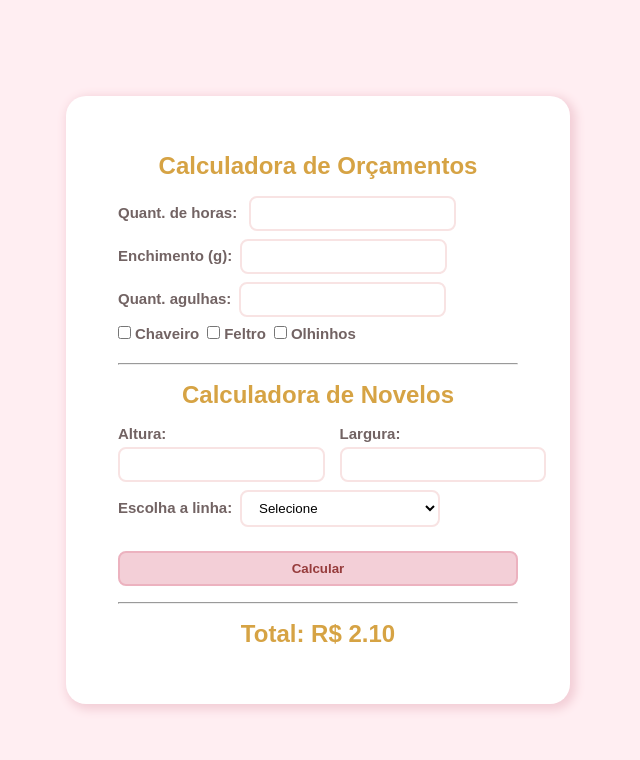
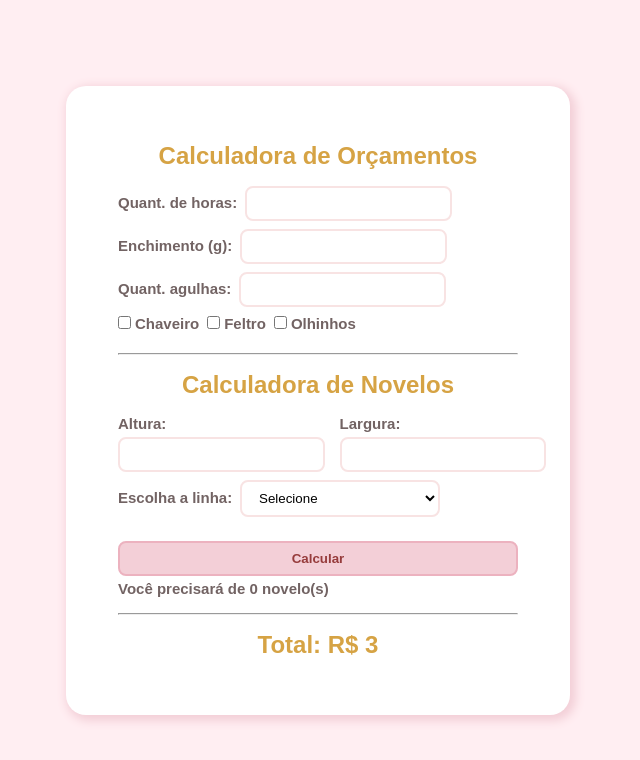
Before and after one commit to mirellanaspolini/calcularOrcamento, a React (Vite) app: page / in a window 1280 px wide. Shown: the top 760 px of the page, without its empty margins (322-962 px from the left). Built offline with nearby package versions, Linux system fonts and the light colour scheme.

Commit message:
melhorando funções

```diff
--- a/src/App.css
+++ b/src/App.css
@@ -61,7 +61,7 @@ main {
     cursor: pointer;
     display: block;
     font-weight: bold;
-    margin-top: 16px;
+    margin: 16px 0 4px;
 }
 
 .gridTamanho {
--- a/src/App.jsx
+++ b/src/App.jsx
@@ -1,6 +1,7 @@
 import { useEffect, useState } from "react";
 import "./App.css";
 import CalculadoraNovelos from "./CalculadoraNovelos";
+import CampoTexto from "./CampoTexto";
 
 function App() {
     const [valorTotal, setValorTotal] = useState(0);
@@ -22,6 +23,7 @@ function App() {
         const totalComLucro = somaTotal + somaTotal * 0.2;
         setValorTotal(totalComLucro);
     };
+
     useEffect(() => {
         calculaTotalComLucro();
     }, [
@@ -41,38 +43,26 @@ function App() {
     return (
         <main>
             <h2>Calculadora de Orçamentos</h2>
-            <fieldset>
-                <label htmlFor="quantHoras">Quant. de horas: </label>
-                <input
-                    type="number"
+            <CampoTexto
                 id="quantHoras"
+                label="Quant. de horas"
                 onChange={({ target }) => setValorTotalHoras(target.value * 8)}
             />
-            </fieldset>
-            <fieldset>
-                <label htmlFor="quantEnchimento">Enchimento (g):</label>
-                <input
-                    type="number"
+            <CampoTexto
                 id="quantEnchimento"
+                label="Enchimento (g)"
                 onChange={({ target }) => setValorEnchimento(target.value / 10)}
             />
-            </fieldset>
-            <fieldset>
-                <label htmlFor="quantAgulhas">
-                    Quant. agulhas:
-                </label>
-                <input
+            <CampoTexto
+                id="quantAgulhas"
+                label="Quant. agulhas"
                 onChange={({ target }) =>
                     setValorTotalAgulhas(target.value * 3.7)
                 }
-                    type="number"
-                    id="quantAgulhas"
             />
-            </fieldset>
             <div>
                 <input
                     type="checkbox"
-                    value="txtChaveiro"
                     id="txtChaveiro"
                     data-preco="5"
                     onChange={calculaValorAdicional}
@@ -80,7 +70,6 @@ function App() {
                 <label htmlFor="txtChaveiro">Chaveiro</label>
                 <input
                     type="checkbox"
-                    value="txtFeltro"
                     id="txtFeltro"
                     data-preco="5"
                     onChange={calculaValorAdicional}
@@ -88,9 +77,8 @@ function App() {
                 <label htmlFor="txtFeltro">Feltro</label>
                 <input
                     type="checkbox"
-                    value="txtOlhinhos"
                     id="txtOlhinhos"
-                    data-preco="0.20"
+                    data-preco="0.40"
                     onChange={calculaValorAdicional}
                 />
                 <label htmlFor="txtOlhinhos">Olhinhos</label>
@@ -102,7 +90,10 @@ function App() {
                 valorTotalNovelo={{ valorTotalNovelo, setTotalValorNovelo }}
             />
             <hr />
-            <h2>Total: R$ {isNaN(valorTotal) ? '0.00' : valorTotal.toFixed(2)}</h2>
+            <h2>
+                Total: R${" "}
+                {isNaN(valorTotal) ? "0.00" : Math.ceil(valorTotal.toFixed(2))}
+            </h2>
         </main>
     );
 }
--- a/src/CalculadoraNovelos/index.jsx
+++ b/src/CalculadoraNovelos/index.jsx
@@ -1,42 +1,66 @@
-import React, { useEffect, useState } from "react";
+import React, { useEffect, useRef, useState } from "react";
+import CampoTexto from "../CampoTexto";
 
 const CalculadoraNovelos = ({ valorTotalNovelo }) => {
-    const [linha, setLinha] = useState();
     const [amostra, setAmostra] = useState({});
     const [tamanhoPecaFinal, setTamanhoPecaFinal] = useState({
         alturaFinal: 0,
         larguraFinal: 0,
     });
     let numeroNovelosNecessario = 0;
+    const printaQuantNovelo = useRef();
+
+    const printaNumeroNovelos = () => {
+        printaQuantNovelo.current.textContent = `Você precisará de ${Math.ceil(
+            numeroNovelosNecessario
+        )} novelo(s)`;
+    };
 
     useEffect(() => {
-        if (linha === "balloonAmigo") {
-            setAmostra({
+        printaNumeroNovelos();
+    }, [numeroNovelosNecessario]);
+
+    const listaLinhasInicial = [
+        {
+            nome: "balloonAmigo",
+            amostra: {
                 amostraFioLargura: 10,
                 amostraFioAltura: 5,
                 amostraPeso: 4.5,
                 pesoNovelo: 50,
                 valorNovelo: 7.25,
-            });
-        } else if (linha === "amigurumiPelucia") {
-            setAmostra({
+            },
+        },
+        {
+            nome: "amigurumiPelucia",
+            amostra: {
                 amostraFioLargura: 10,
                 amostraFioAltura: 5,
                 amostraPeso: 4,
                 pesoNovelo: 85,
                 valorNovelo: 10.4,
-            });
-        } else if (linha === "amigurumiPeluciaDuplo") {
-            setAmostra({
+            },
+        },
+        {
+            nome: "amigurumiPeluciaDuplo",
+            amostra: {
                 amostraFioLargura: 10,
                 amostraFioAltura: 5,
                 amostraPeso: 8,
                 pesoNovelo: 85,
                 valorNovelo: 10.4,
                 // carreiras 5, 12 pontos
-            });
-        }
-    }, [linha]);
+            },
+        },
+    ];
+
+    const [listaLinhas, setListaLinhas] = useState(listaLinhasInicial);
+
+    const escolheLinha = (e) => {
+        listaLinhas
+            .filter((lista) => lista.nome === e.target.value)
+            .map((linha) => setAmostra(linha.amostra));
+    };
 
     const handleSubmit = (e) => {
         e.preventDefault();
@@ -55,9 +79,7 @@ const CalculadoraNovelos = ({ valorTotalNovelo }) => {
                 ? numeroNovelosNecessario * amostra.valorNovelo * 3
                 : numeroNovelosNecessario * amostra.valorNovelo
         );
-
-        console.log("valor:: ",valorTotalNovelo.valorTotalNovelo);
-        console.log("numero novelos:: ", Math.ceil(numeroNovelosNecessario));
+        printaNumeroNovelos();
     };
 
     return (
@@ -66,53 +88,50 @@ const CalculadoraNovelos = ({ valorTotalNovelo }) => {
 
             <form action="" onSubmit={handleSubmit}>
                 <div className="gridTamanho">
-                    <fieldset>
-                        <label htmlFor="alturaFinal">Altura:</label>
-                        <input
-                            type="number"
+                    <CampoTexto
                         id="alturaFinal"
-                            onChange={({ target }) => {
+                        label="Altura"
+                        onChange={({ target }) =>
                             setTamanhoPecaFinal((anterior) => ({
                                 ...anterior,
                                 alturaFinal: target.value,
-                                }));
-                            }}
+                            }))
+                        }
                     />
-                    </fieldset>
-                    <fieldset>
-                        <label htmlFor="larguraFinal">Largura:</label>
-                        <input
-                            type="number"
+                    <CampoTexto
                         id="larguraFinal"
-                            onChange={({ target }) => {
+                        label="Largura"
+                        onChange={({ target }) =>
                             setTamanhoPecaFinal((anterior) => ({
                                 ...anterior,
                                 larguraFinal: target.value,
-                                }));
-                            }}
+                            }))
+                        }
                     />
-
-                    </fieldset>
                 </div>
                 <fieldset>
                     <label>Escolha a linha:</label>
                     <select
                         id="selectLinha"
-                        onChange={({ target }) => {
-                            setLinha(target.value);
-                        }}
+                        onChange={(e) => escolheLinha(e)}
+                        required
                     >
-                        <option selected disabled>
+                        <option selected disabled value="">
                             Selecione
                         </option>
                         <option value="balloonAmigo">Balloon Amigo</option>
-                        <option value="amigurumiPelucia">Amigurumi Pelúcia</option>
-                        <option value="amigurumiPeluciaDuplo">Amigurumi Pelúcia Duplo</option>
+                        <option value="amigurumiPelucia">
+                            Amigurumi Pelúcia
+                        </option>
+                        <option value="amigurumiPeluciaDuplo">
+                            Amigurumi Pelúcia Duplo
+                        </option>
                     </select>
                 </fieldset>
                 <button id="btnSubmit" type="submit">
                     Calcular
                 </button>
+                <p ref={printaQuantNovelo}>e</p>
             </form>
         </div>
     );
--- /dev/null
+++ b/src/CampoTexto/index.jsx
@@ -0,0 +1,16 @@
+import React from "react";
+
+const CampoTexto = ({label, id, onChange}) => {
+    return (
+        <fieldset>
+            <label htmlFor={id}>{label}:</label>
+            <input
+                type="number"
+                id={id}
+                onChange={onChange}
+            />
+        </fieldset>
+    );
+};
+
+export default CampoTexto;
```
Lines whose indentation alone changed are shown as unchanged.
